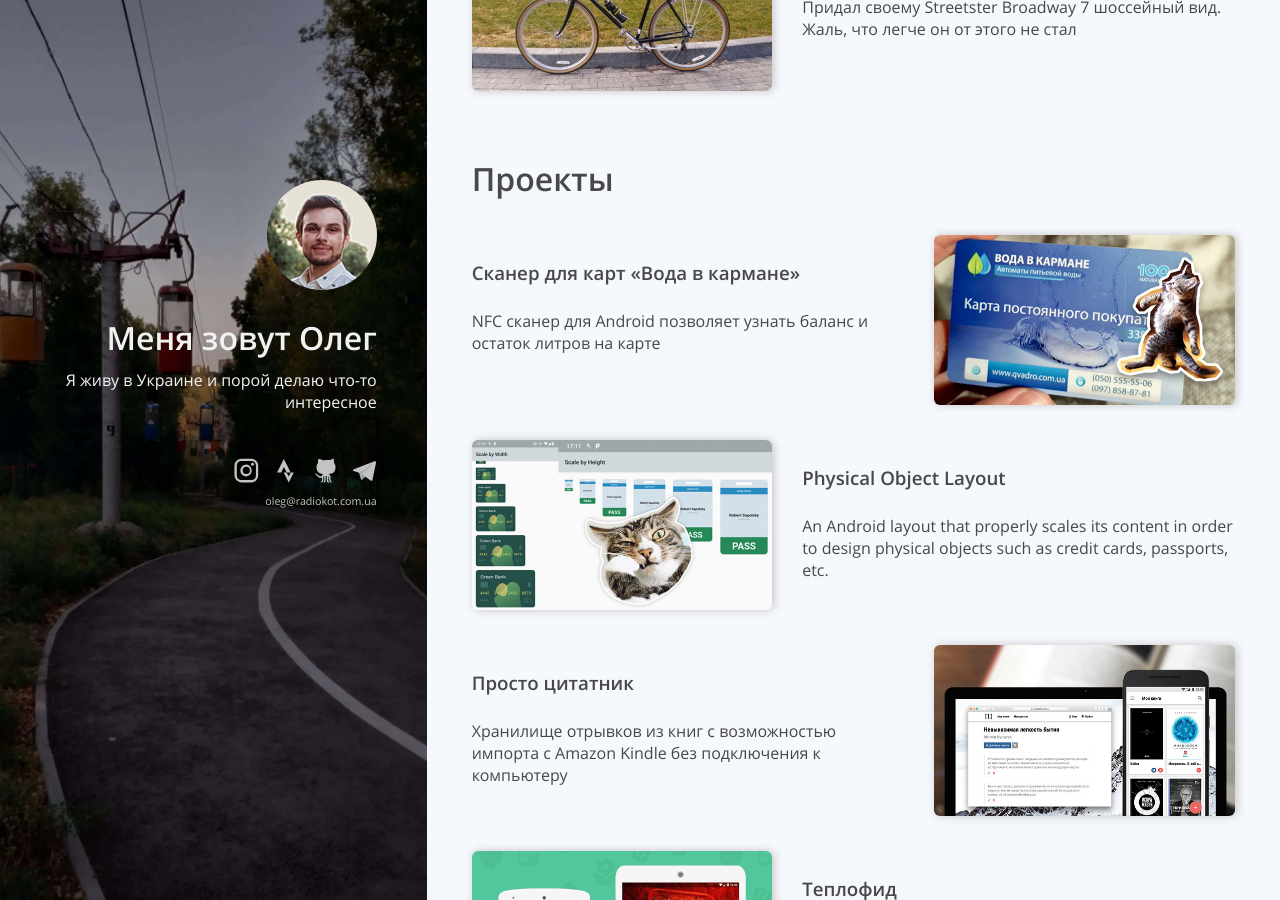
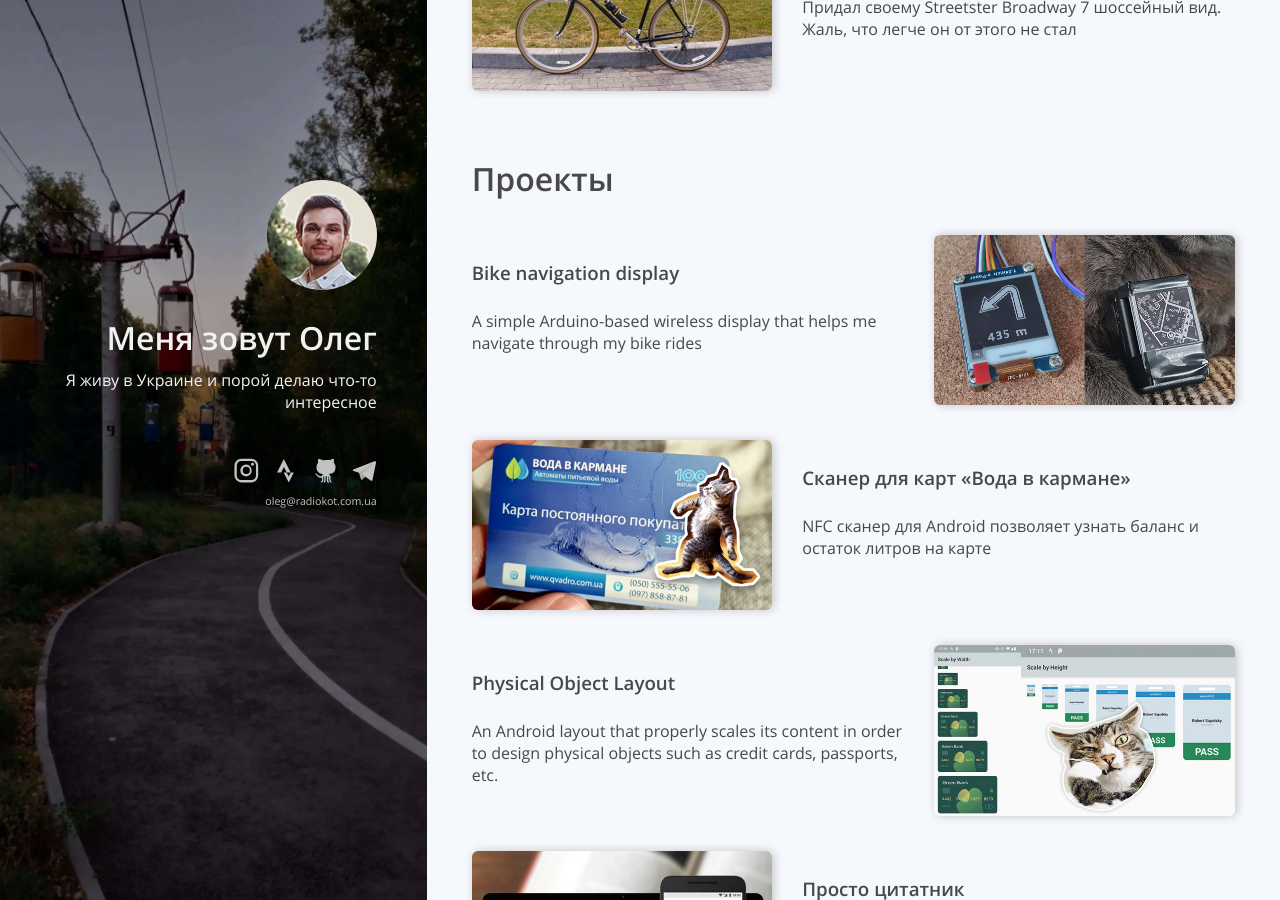
Before and after one commit to Radiokot/website, a Jekyll site: the page built from index.html, in a window 1280 px wide and 900 px high, scrolled down 1367 px. Built offline with Jekyll 4.4.1, drawn with Linux system fonts in a browser that asks for light colours; some of the changed lines change nothing that is shown.

Commit message:
Add a bike navigation display project page

```diff
--- a/_config.yml
+++ b/_config.yml
@@ -9,6 +9,7 @@ collections:
     output: true
     permalink: /p/:title
     order:
+      - bike-nav-display.html
       - voda.html
       - physical-object-layout.html
       - citatnik.html
--- /dev/null
+++ b/_projects/bike-nav-display.html
@@ -0,0 +1,84 @@
+---
+title: Bike navigation display
+description: A simple Arduino-based wireless display that helps me navigate through my bike rides
+author: oleg_en
+background_color: "#000000"
+has_background_image: false
+has_footer_image: false
+---
+<p>I truly enjoy riding my bicycle. Although I usually choose a well known
+    route, sometimes the spirit of exploration makes me draw a route through the
+    area I've never visited before. I can't remember all the turns in advance, so I
+    have to rely on track navigation, for which I used OsmAnd. But this means I need
+    to get directions somehow. I have no bike computer and I also didn't want to
+    mount my phone on the handlebar – the phone gets discharged very quick with the
+    screen constantly turned on, and the setup looks unreliable. I neither wanted to
+    ride with headphones nor turn on loud voice navigation – I didn't want to lose a
+    direction because of the wind, neither to draw extra attention. What I wanted
+    was a visual navigation helper, power efficient and easily visible under the
+    sun.</p>
+<p>I've made a simple wireless display to help me. It shows the map data
+    received from the Android app. The main components of the display are an Arduino
+    board, a 1.54″ e-ink screen, a Li-Po battery and a BLE 5.0 serial module. The
+    app subscribes to the GPS location updates and uses Mapbox SDK with my
+    minimalistic black&white map style to compose frames.</p>
+<center>
+    <a class="hidden-link" href="{% link /assets/img/projects/bike-nav-display/prototype.jpg %}">
+        <img
+            src="{% link /assets/img/projects/bike-nav-display/prototype.jpg %}"
+            width="400"
+            alt="Prototyping" />
+    </a>
+    <a class="hidden-link" href="{% link /assets/img/projects/bike-nav-display/ride.jpg %}">
+        <img
+            src="{% link /assets/img/projects/bike-nav-display/ride.jpg %}"
+            width="225"
+            alt="On a bike" />
+    </a>
+    <a class="hidden-link" href="{% link /assets/img/projects/bike-nav-display/leaf.jpg %}">
+        <img
+            src="{% link /assets/img/projects/bike-nav-display/leaf.jpg %}"
+            width="260"
+            alt="On a bike" />
+    </a>
+    <a class="hidden-link" href="{% link /assets/img/projects/bike-nav-display/app.png %}">
+        <img
+            src="{% link /assets/img/projects/bike-nav-display/app.png %}"
+            width="156"
+            alt="The app" />
+    </a>
+</center>
+<p>Overall, the display capabilities are the following:</p>
+<ul>
+    <li>Showing the current location on the map, which is rotated according to the
+        bearing</li>
+    <li>Showing a track on the map</li>
+    <li>Importing tracks from .geojson files or from the
+        <a href="https://brouter.de/brouter-web" target="_blank">BRouter web interface</a>
+    </li>
+    <li>Offline work, all the required map data is downloaded during the track import</li>
+    <li>Showing step-by-step navigation directions from
+        <a href="https://osmand.net/" target="_blank">OsmAnd</a>, which was the original purpose of the display, but turned out to be useless</li>
+    <li>Long battery life thanks to Bluetooth Low Energy and Arduino frequency
+        divider – can be even longer though</li>
+</ul>
+<center>
+    <a
+        class="button"
+        target="_blank"
+        href="https://github.com/Radiokot/osmand-display">
+        Code on GitHub</a>
+    <a class="button">
+        How it was build (coming soon)</a>
+</center>
+<br>
+<p>With this little thing I can explore new areas on my bike and don’t get lost
+    or have to stop at every junction to check the route. This was my first portable
+    wireless device, and although it is very simple and far less fancy than the
+    market products, I consider this project a success and a great experience. It
+    has brought me one of the feelings I really like – when you’ve successfully
+    solved a practical life problem by making something yourself, whether it is an
+    app, a device or even a useful spreadsheet.</p>
+<p>I want to give my deep gratitude to my wife for believing in me and not
+    letting me give up in moments of disappointment {% include emoji.html name = 'heart' actual = '❤️' %}</p>
+<br>
```
Also changed, not shown: assets/img/emoji/heart.svg (added), assets/img/projects/bike-nav-display/app.png (added), assets/img/projects/bike-nav-display/leaf.jpg (added), assets/img/projects/bike-nav-display/prototype.jpg (added), assets/img/projects/bike-nav-display/ride.jpg (added), assets/img/projects/bike-nav-display/thumbnail.jpg (added).
